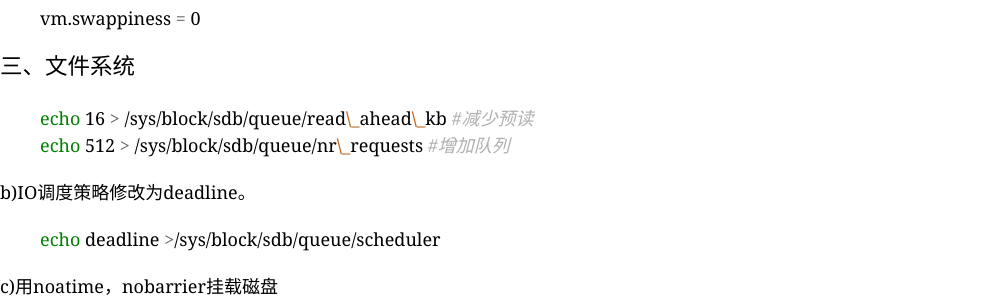
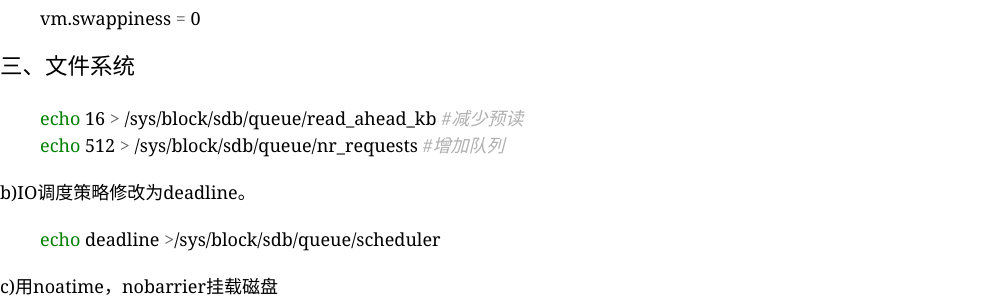
Before and after one commit to ImYousri/imyousri.github.com, a Jekyll site: the page built from _posts/2013-12-30-mysql-init.markdown, in a window 1280 px wide. Shown: the part 762-1062 px from the top of the page, without its empty margins (0-988 px from the left). Built offline with Jekyll 4.4.1, drawn with Linux system fonts in a browser that asks for light colours; some web fonts are replaced; comment, search, counter and statistics services are not loaded.

```diff
--- a/_posts/2013-12-30-mysql-init.markdown
+++ b/_posts/2013-12-30-mysql-init.markdown
@@ -34,8 +34,8 @@ vm.swappiness = 0
 ### 三、文件系统
 
 {% highlight bash %}
-echo 16 > /sys/block/sdb/queue/read\_ahead\_kb #减少预读
-echo 512 > /sys/block/sdb/queue/nr\_requests #增加队列
+echo 16 > /sys/block/sdb/queue/read_ahead_kb #减少预读
+echo 512 > /sys/block/sdb/queue/nr_requests #增加队列
 {% endhighlight %}
 
 b)IO调度策略修改为deadline。
```
